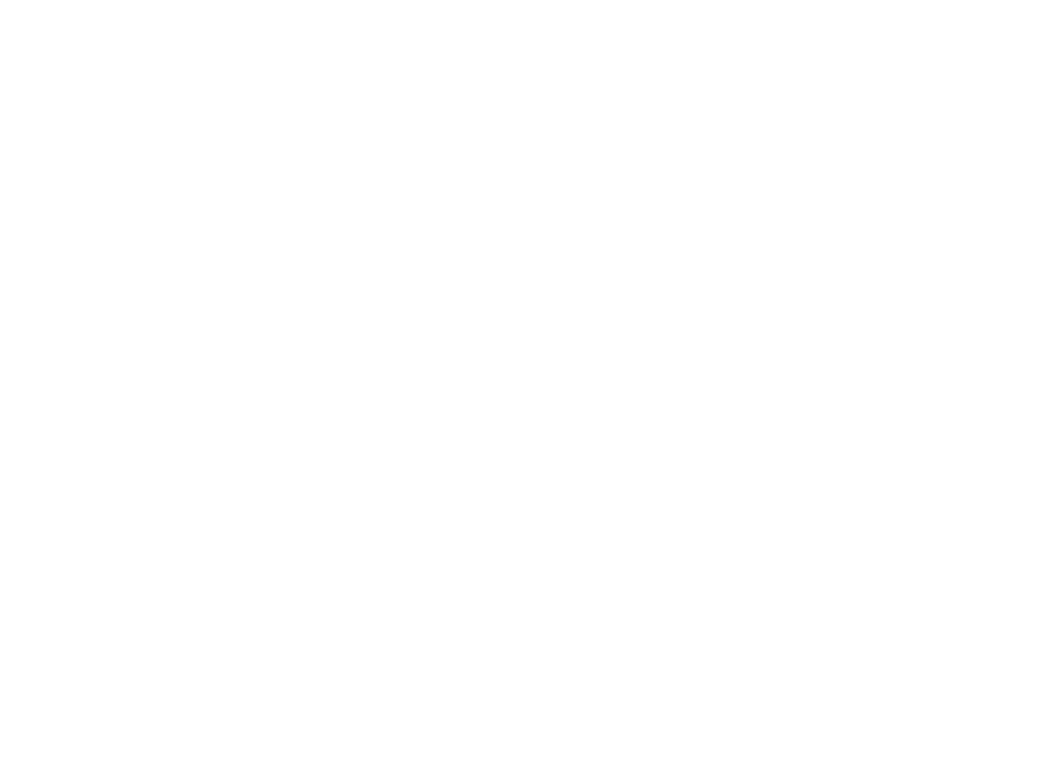
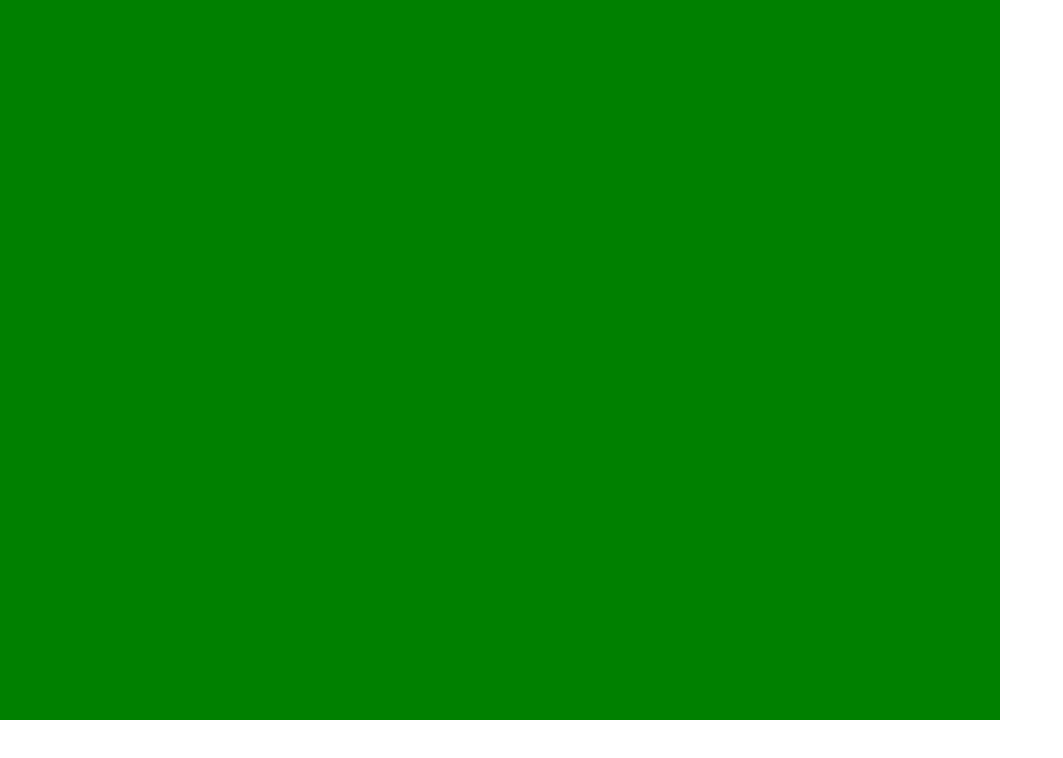
Before and after one commit to mhjarvis/sign-up_form, a plain HTML site: page index.html in a window 1280 px wide. Shown: the whole page, without its empty margins (0-1063 px from the left). Drawn offline with Linux system fonts and the light colour scheme.

Commit message:
Edit layout

```diff
--- a/index.html
+++ b/index.html
@@ -9,6 +9,15 @@
 </head>
 <body>
 
+    <div class="parent-wrapper">
+        <div class="left-section">
+
+        </div>
+        <div class="right-section">
+
+        </div>
+    </div>
+    <div class="sec"></div>
 
 
     <script src="./main.js"></script>
--- a/styles.css
+++ b/styles.css
@@ -4,3 +4,35 @@
     font-family: norse-bold;
     src: url(./css/Norse-Bold.otf);
 }
+
+/* MAIN BODY LAYOUTS */
+.parent-wrapper {
+    background-color: green;
+    position: relative;
+    width: 100%;
+    padding-top: 56.25%; /* 16:9 Aspect Ratio */
+    max-height: 1000px;
+    max-width: 1000px;
+}
+
+/* .left-section {
+    height: 100%;
+    width: 100%;
+    max-height: 1000px;
+    max-width: 500px;
+    background-color: black;
+}
+.right-section {
+    height: 100%;
+    width: 100%;
+    max-height: 1000px;
+    max-width: 700px;
+    max-width: auto;
+    background-color: green;
+}
+ */
+/* LEFT-SECTION LAYOUT */
+
+
+
+/* RIGHT-SECTION LAYOUT */
```
